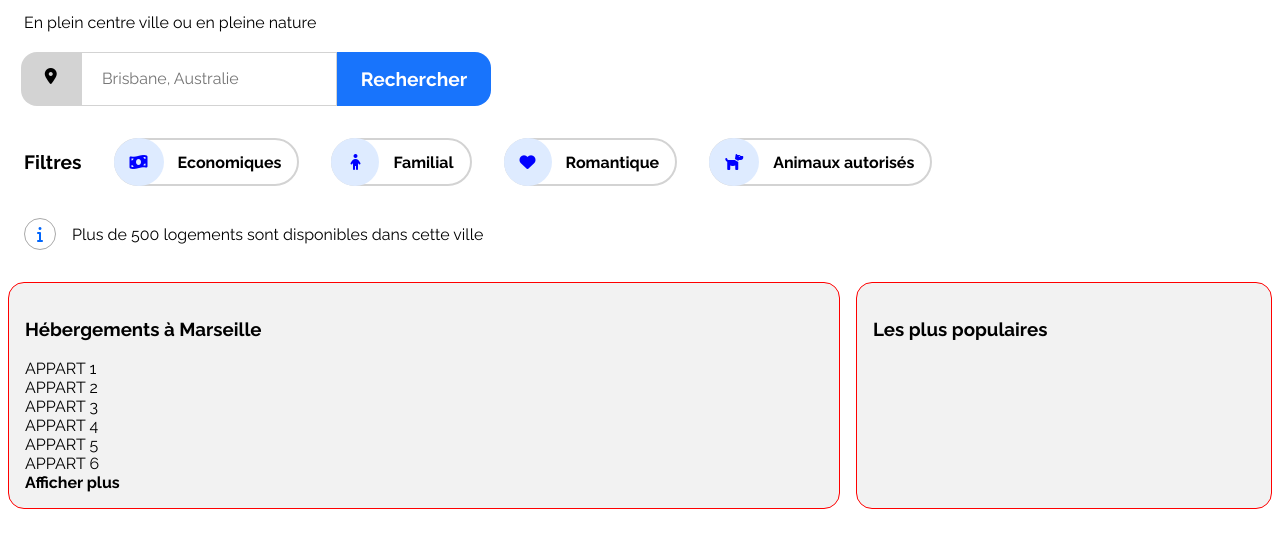
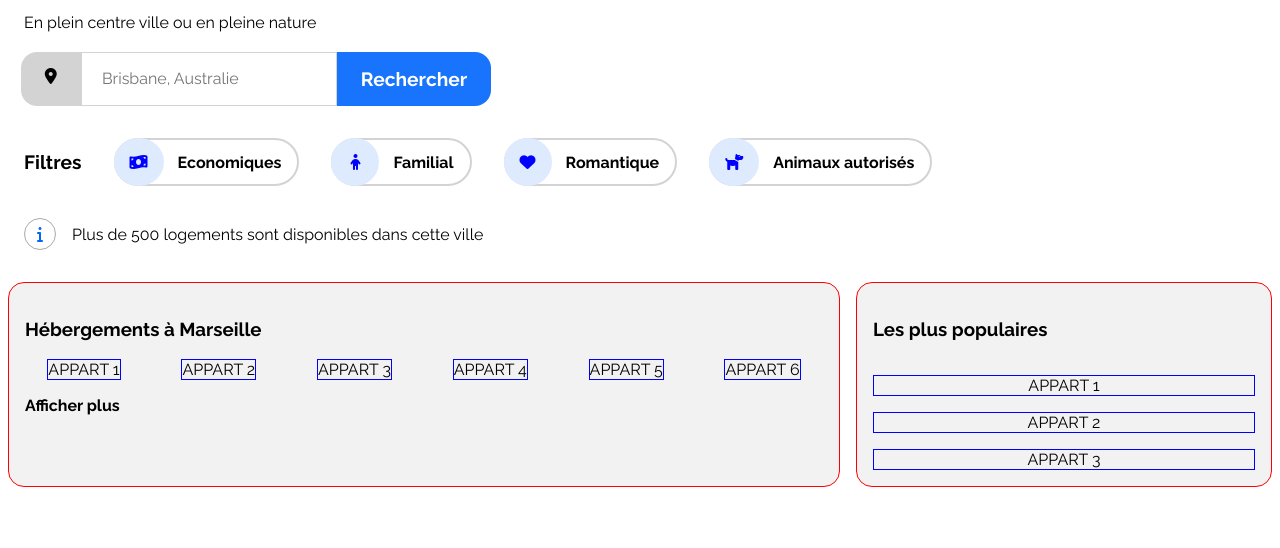
Before and after one commit to Elkadion/P2-github, a plain HTML site: page index.html in a window 1280 px wide. Shown: the part 146-694 px from the top of the page. Drawn offline with Linux system fonts and the light colour scheme.

Commit message:
flex des appartements

```diff
--- a/index.html
+++ b/index.html
@@ -91,6 +91,9 @@
       </div>
       <div class="populaire">
         <h3>Les plus populaires</h3>
+        <div>APPART 1</div>
+        <div>APPART 2</div>
+        <div>APPART 3</div>
       </div>
     </section>
   </body>
--- a/style.css
+++ b/style.css
@@ -242,3 +242,29 @@ nav a:hover {
     flex-direction: column-reverse;
   }
 }
+
+.liste-appartements div {
+  border: 1px solid blue;
+  flex-basis: (33%-1rem);
+}
+
+.liste-appartements {
+  display: flex;
+  flex-wrap: wrap;
+  justify-content: space-around;
+  margin-bottom: 1rem;
+  gap: 1rem;
+}
+
+.appartements-list .populaire {
+  flex-direction: column;
+  display: flex;
+  gap: 1rem;
+}
+
+.appartements-list .populaire div {
+  border: 1px solid blue;
+  display: flex;
+  flex-wrap: wrap;
+  justify-content: space-around;
+}
```
